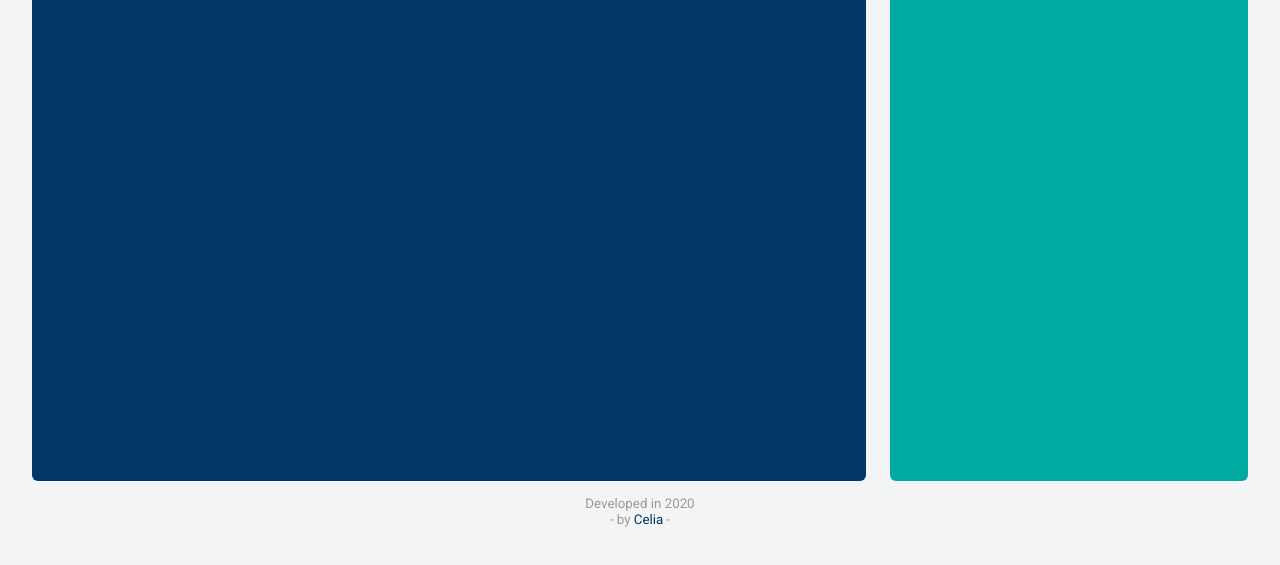
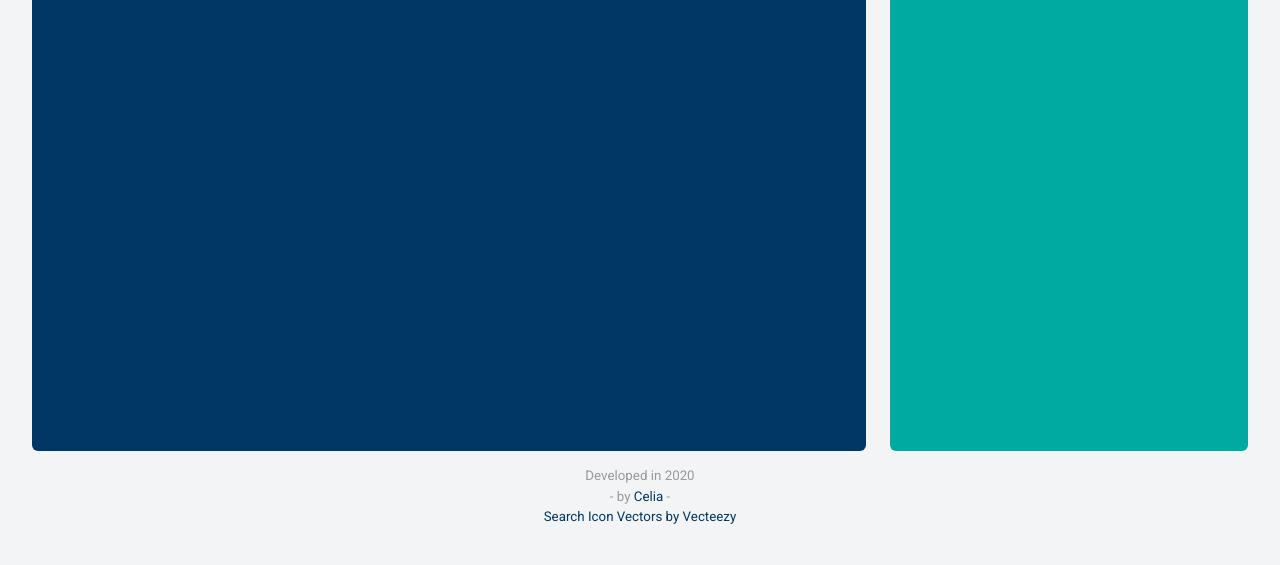
Before and after one commit to Celiamf/your-fav-tv-shows, a website: page src/html/index.html in a window 1280 px wide. Shown: the part 229-794 px from the top of the page. Drawn offline with nearby package versions, Linux system fonts and the light colour scheme; files that its build step writes are made by us from their sources.

Commit message:
Add icon credits

```diff
--- a/src/html/index.html
+++ b/src/html/index.html
@@ -55,6 +55,8 @@
           >Celia</a
         > -</small class="footer__credits"
       >
+      <small class="footer__credits"
+        ><a class="footer__link" href="https://www.vecteezy.com/free-vector/search-icon">Search Icon Vectors by Vecteezy</a></small>
     </footer>
     <script src="./assets/js/main.js"></script>
   </body>
--- a/src/scss/layout/_06_footer.scss
+++ b/src/scss/layout/_06_footer.scss
@@ -1,6 +1,7 @@
 .footer {
   // height: 5%;
   text-align: center;
+  line-height: 1.5;
   color: $color-aux1;
   margin-top: 36px;
   padding-bottom: 12px;
```
